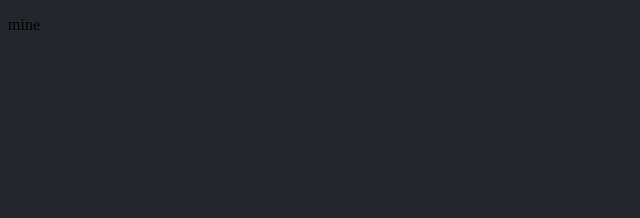
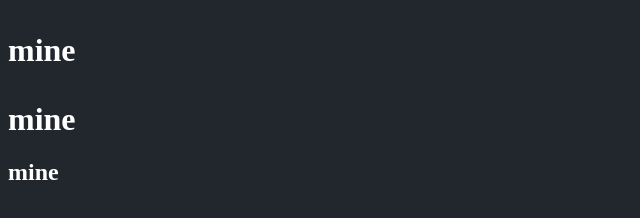
Before and after one commit to okmttdhr/my-own-react, a plain HTML site: page index.html in a window 1280 px wide. Shown: the whole page, without its empty margins (0-640 px from the left). Drawn offline with Linux system fonts and the light colour scheme.

Commit message:
Create fiber

```diff
--- a/index.html
+++ b/index.html
@@ -4,7 +4,7 @@
   <meta charset="UTF-8">
   <title>My React</title>
 </head>
-<body style="background: #22272e">
+<body style="background: #22272e; color: #fff;">
   <div id="root"></div>
   <script src="./my-react.js"></script>
 </body>
--- a/my-react.js
+++ b/my-react.js
@@ -22,24 +22,91 @@ function createTextElement(text) {
   }
 }
 
-function render(element, container) {
+function createDom(fiber) {
   const dom =
-    element.type == "TEXT_ELEMENT"
+    fiber.type == "TEXT_ELEMENT"
       ? document.createTextNode("")
-      : document.createElement(element.type)
+      : document.createElement(fiber.type)
 
   const isProperty = key => key !== "children"
-  Object.keys(element.props)
+  Object.keys(fiber.props)
     .filter(isProperty)
     .forEach(name => {
-      dom[name] = element.props[name]
+      dom[name] = fiber.props[name]
     })
 
-  element.props.children.forEach(child =>
-    render(child, dom)
-  )
+  return dom
+}
 
-  container.appendChild(dom)
+let nextUnitOfWork = null
+
+function render(element, container) {
+  nextUnitOfWork = {
+    dom: container,
+    props: {
+      children: [element],
+    },
+  }
+}
+
+function workLoop(deadline) {
+  let shouldYield = false
+  while (nextUnitOfWork && !shouldYield) {
+    console.log(nextUnitOfWork);
+    nextUnitOfWork = performUnitOfWork(
+      nextUnitOfWork
+    )
+    shouldYield = deadline.timeRemaining() < 1
+  }
+  requestIdleCallback(workLoop)
+}
+
+requestIdleCallback(workLoop)
+
+function performUnitOfWork(fiber) {
+  if (!fiber.dom) {
+    fiber.dom = createDom(fiber)
+  }
+
+  if (fiber.parent) {
+    fiber.parent.dom.appendChild(fiber.dom)
+  }
+
+  const elements = fiber.props.children
+  let index = 0
+  let prevSibling = null
+
+  while (index < elements.length) {
+    const element = elements[index]
+
+    const newFiber = {
+      type: element.type,
+      props: element.props,
+      parent: fiber,
+      dom: null,
+    }
+
+    if (index === 0) {
+      fiber.child = newFiber
+    } else {
+      prevSibling.sibling = newFiber
+    }
+
+    prevSibling = newFiber
+    index++
+  }
+
+  if (fiber.child) {
+    return fiber.child
+  }
+
+  let nextFiber = fiber
+  while (nextFiber) {
+    if (nextFiber.sibling) {
+      return nextFiber.sibling
+    }
+    nextFiber = nextFiber.parent
+  }
 }
 
 const MyReact = {
@@ -48,8 +115,12 @@ const MyReact = {
 }
 
 const text = createTextElement('mine')
+const a = createElement('a', {}, text)
 const p = createElement('p', {}, text)
-const element = createElement('div', {}, p)
+const h2 = createElement('h2', {}, text)
+const h1 = createElement('h1', {}, p, a)
+const div = createElement('div', {}, h1, h2)
+const element = createElement('div', {}, div)
 
 const container = document.getElementById("root")
 MyReact.render(element, container)
```
